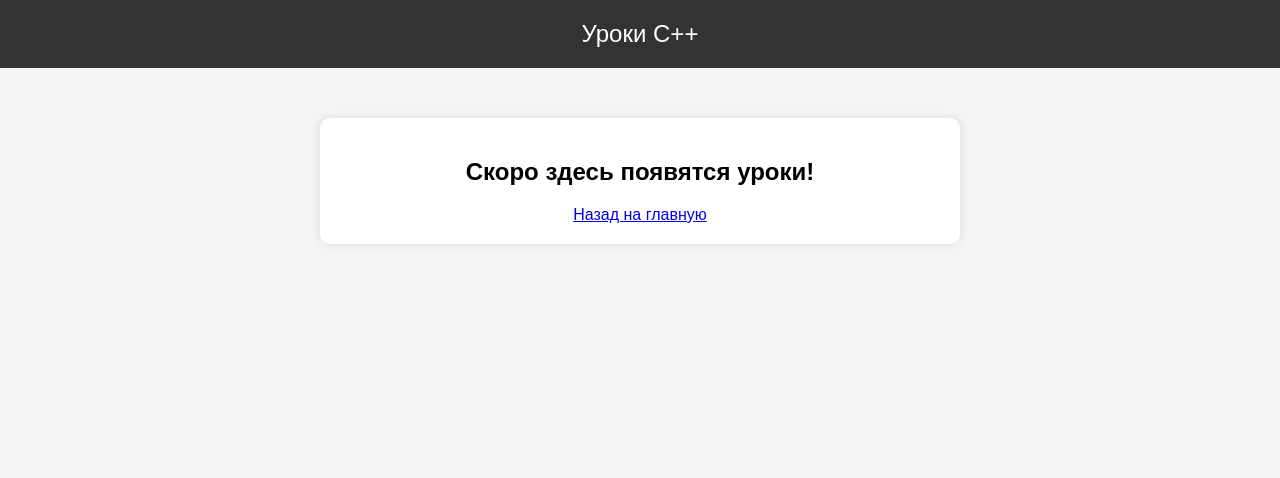
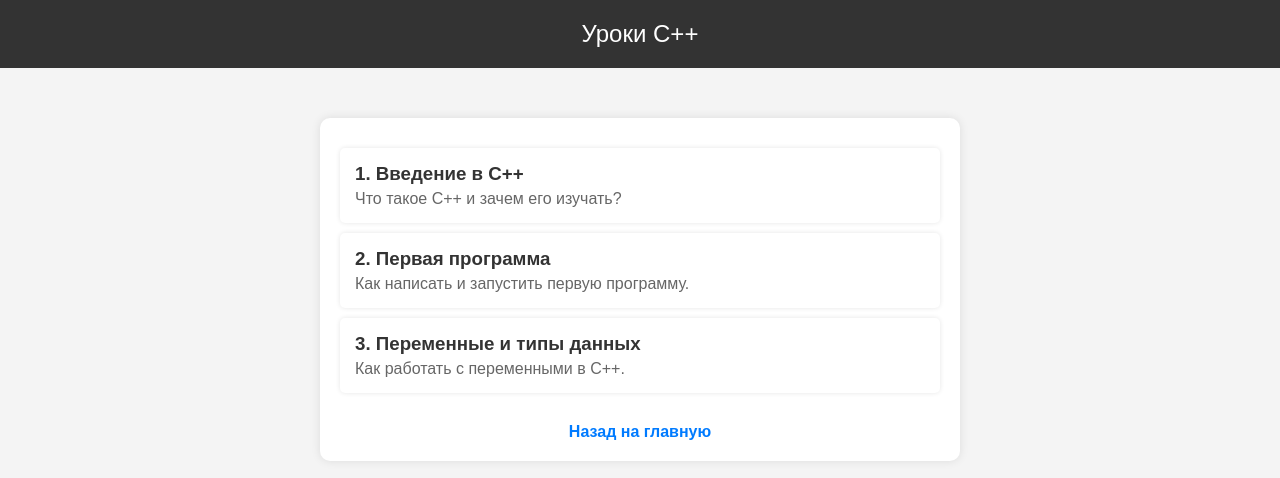
Before and after one commit to Adilet613/cpp-learning, a plain HTML site: page lessons.html in a window 1280 px wide. Drawn offline with Linux system fonts and the light colour scheme.

Commit message:
Update lessons.html

```diff
--- a/lessons.html
+++ b/lessons.html
@@ -27,12 +27,46 @@
             border-radius: 10px;
             box-shadow: 0px 0px 10px rgba(0, 0, 0, 0.1);
         }
+        .lesson {
+            background: #ffffff;
+            padding: 15px;
+            margin: 10px 0;
+            border-radius: 5px;
+            box-shadow: 0px 0px 5px rgba(0, 0, 0, 0.1);
+            text-align: left;
+        }
+        .lesson h3 {
+            margin: 0;
+            color: #333;
+        }
+        .lesson p {
+            margin: 5px 0 0;
+            color: #666;
+        }
+        a {
+            display: inline-block;
+            margin-top: 20px;
+            text-decoration: none;
+            color: #007BFF;
+            font-weight: bold;
+        }
     </style>
 </head>
 <body>
     <header>Уроки C++</header>
     <div class="container">
-        <h2>Скоро здесь появятся уроки!</h2>
+        <div class="lesson">
+            <h3>1. Введение в C++</h3>
+            <p>Что такое C++ и зачем его изучать?</p>
+        </div>
+        <div class="lesson">
+            <h3>2. Первая программа</h3>
+            <p>Как написать и запустить первую программу.</p>
+        </div>
+        <div class="lesson">
+            <h3>3. Переменные и типы данных</h3>
+            <p>Как работать с переменными в C++.</p>
+        </div>
         <a href="index.html">Назад на главную</a>
     </div>
 </body>
```
